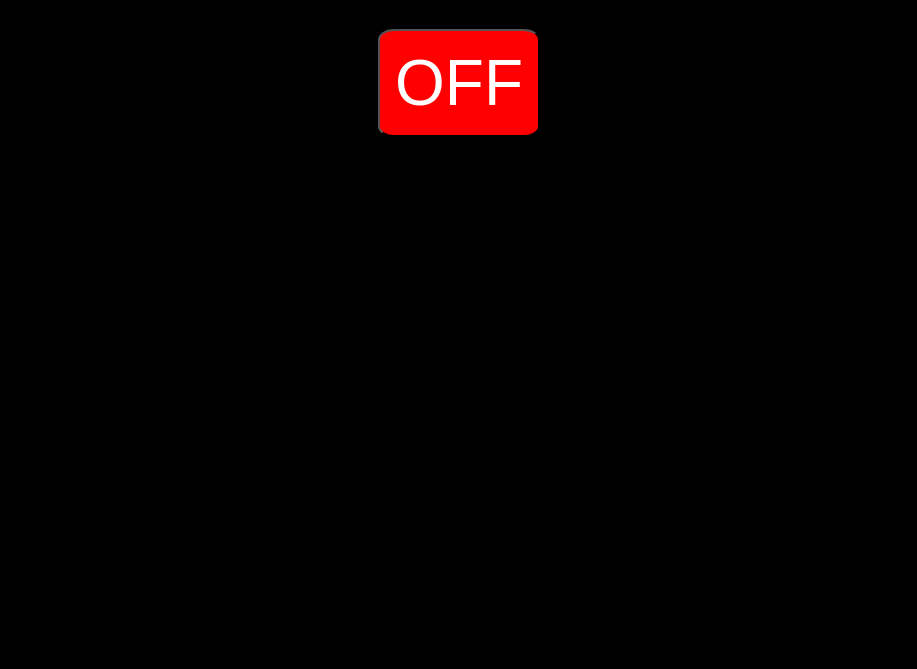
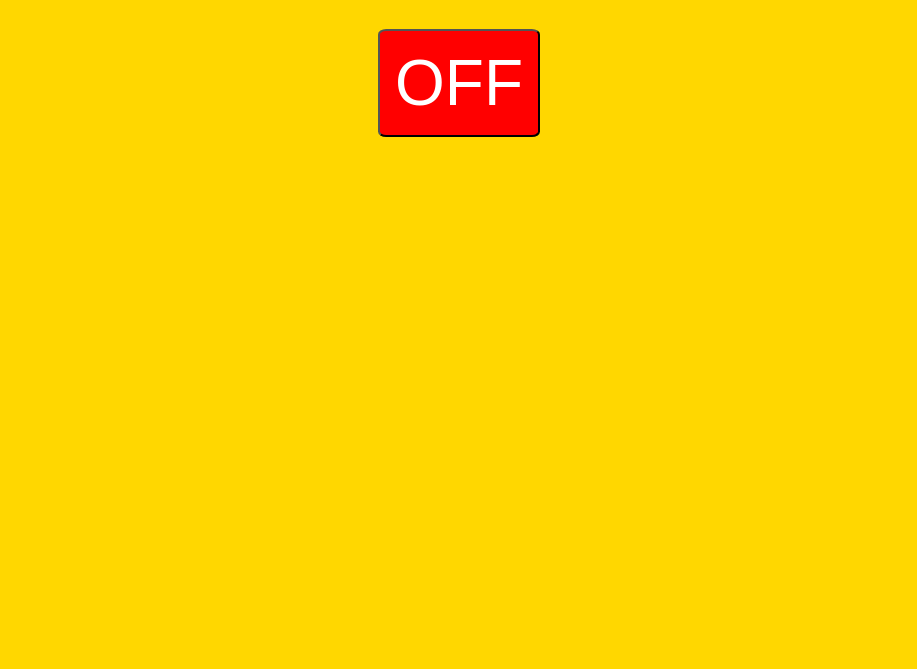
Before and after one commit to JustJeo/TheUselessButton, a plain HTML site: page index.html in a window 1280 px wide. Shown: the part 131-800 px from the top of the page, without its empty margins (181-1098 px from the left). Drawn offline with Linux system fonts and the light colour scheme.

Commit message:
changes background color to gold and changes button color when focused on

```diff
--- a/style.css
+++ b/style.css
@@ -1,6 +1,5 @@
 * {
-  background-color: black;
-  color: white;
+  background-color: gold;
 }
 
 html {
@@ -10,7 +9,12 @@ html {
 
 button {
   font-size: 2em;
+  color: white;
   background-color: red;
   padding: 15px;
-  border-radius: 10%;
+  border-radius: 5%;
 }
+
+button:focus {
+  background-color: blue;
+}
```
